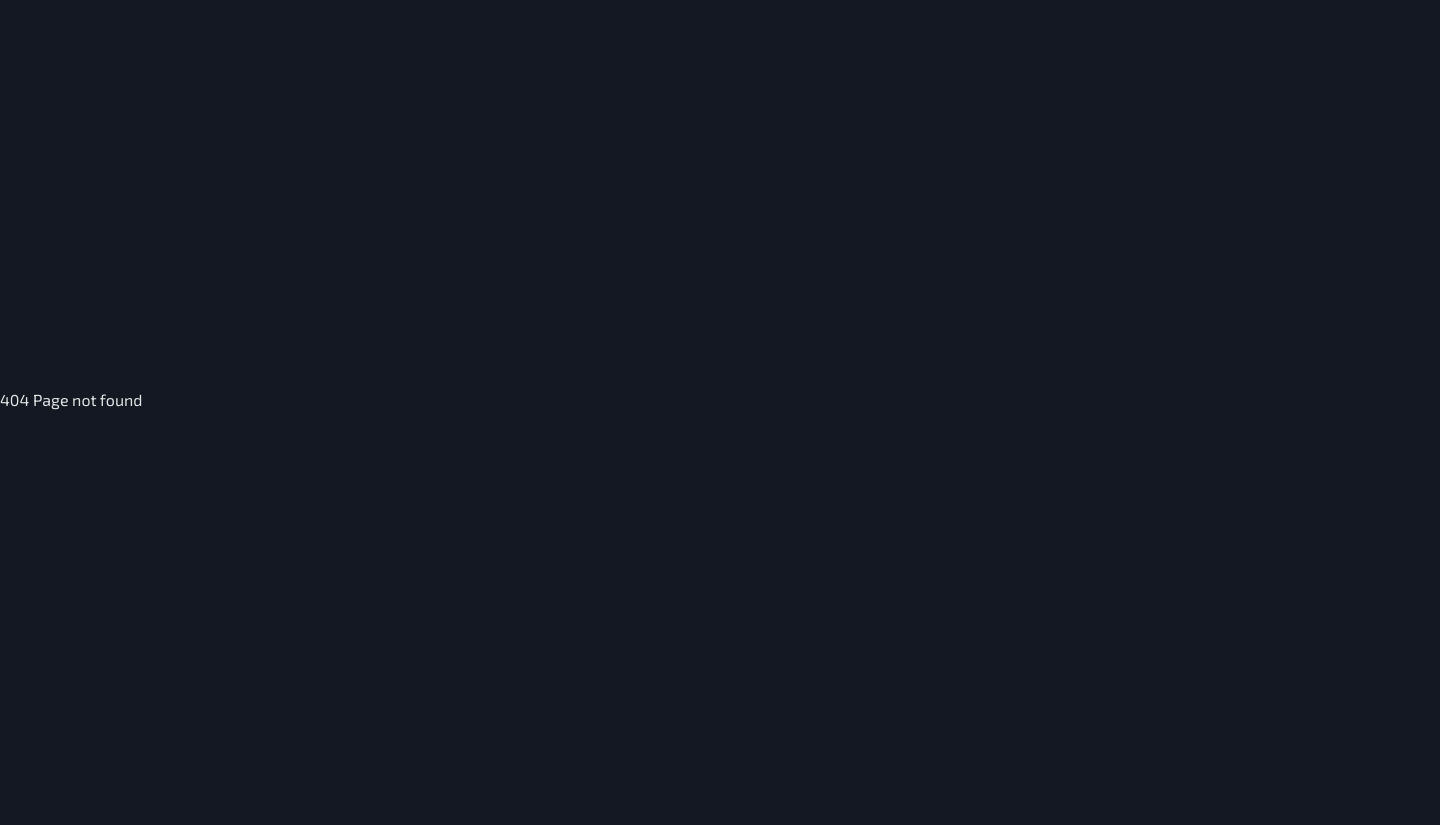
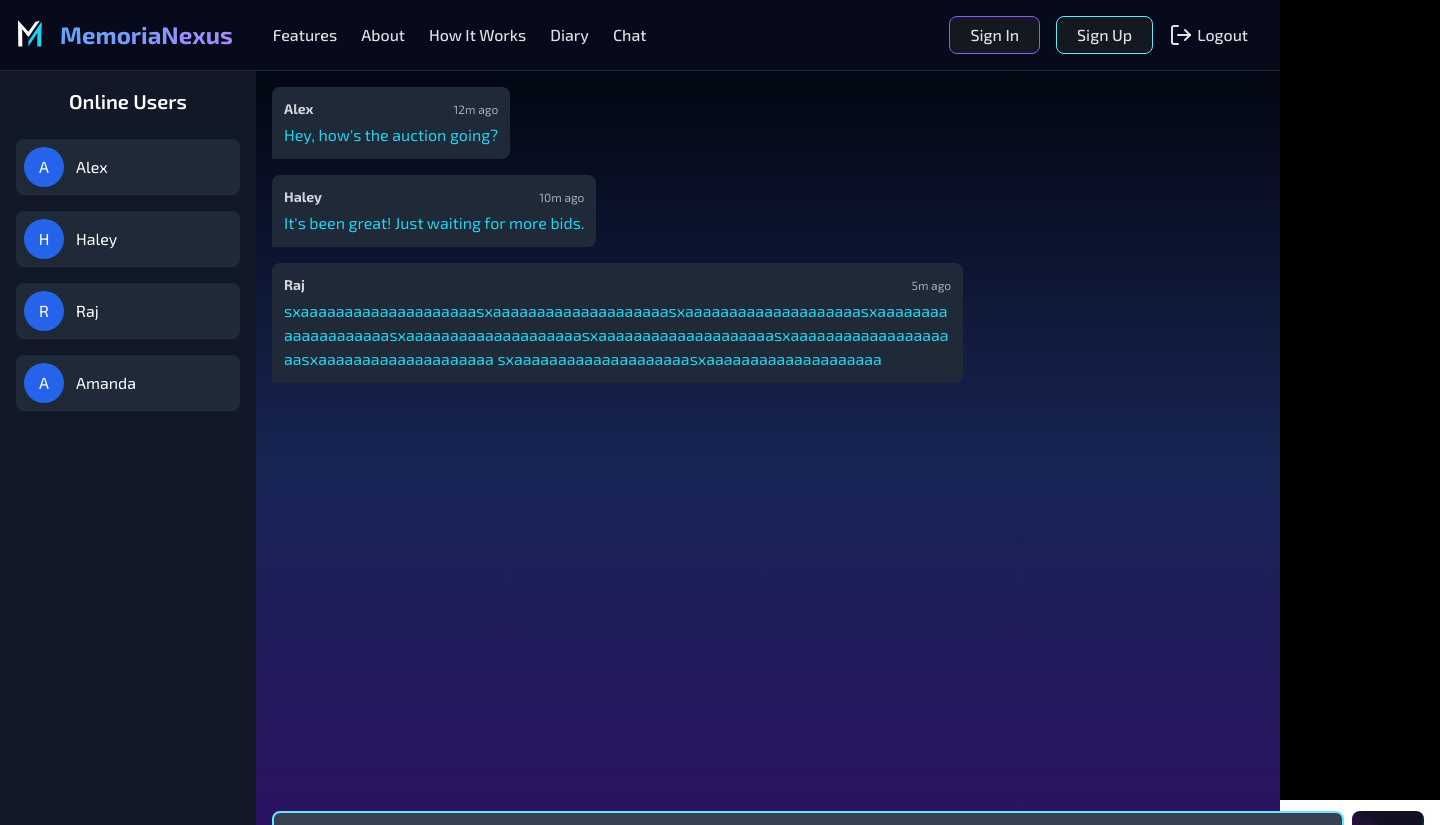
Before and after one commit to ankitkatole/MemoriaNexus, a React (Vite) app in the folder client/: page /Chat in a window 1280 px wide. Before the commit this address had no page. Shown: the top 825 px of the page, 1440 px wide, since content can reach past the window. Before the commit the page ends 800 px from the top, so only its background shows below. Built offline with nearby package versions, Linux system fonts and the light colour scheme.

Commit message:
added chat page.navbar changes login changes.

```diff
--- a/client/package.json
+++ b/client/package.json
@@ -29,6 +29,7 @@
     "@types/react-dom": "^18.3.1",
     "@vitejs/plugin-react": "^4.3.4",
     "autoprefixer": "^10.4.20",
+    "daisyui": "^4.12.22",
     "eslint": "^9.15.0",
     "eslint-plugin-react": "^7.37.2",
     "eslint-plugin-react-hooks": "^5.0.0",
--- a/client/src/App.jsx
+++ b/client/src/App.jsx
@@ -5,6 +5,7 @@ import { createBrowserRouter, RouterProvider } from 'react-router-dom';
 // import Navbar from './Components/SharedComponents/Navbar';
 import LandingPage from './Pages/LandingPage';
 import Diary from './Pages/Diary/Diary';
+import Chat from './Pages/Chat/Chat';
 
 function App() {
 
@@ -18,6 +19,11 @@ const router = createBrowserRouter([
     {
       path: '/Diary',
       element: <Diary/>,
+
+    },
+    {
+      path: '/Chat',
+      element: <Chat/>,
 
     },
     // {
--- a/client/src/Components/SharedComponents/Navbar.jsx
+++ b/client/src/Components/SharedComponents/Navbar.jsx
@@ -1,25 +1,38 @@
 import React,{useState} from 'react'
 import Logo from '../../assets/LogoTransparent.svg'
-import { Menu } from 'lucide-react'
-import { Link } from 'react-router-dom';
+import { Menu,LogOut } from 'lucide-react'
+import { Link,useNavigate } from 'react-router-dom';
+import Cookies from 'js-cookie'
 
 
 function Navbar({LoginOpen, SignupOpen}) {
+  const navigate = useNavigate();
 
   const [isMenuClicked,setisMenuClicked] = useState(false);
 
   const navLinks =[
     { link:'Features',
-      href:'/',
+      href:'#',
     },
     { link:'About',
-      href:'/',
+      href:'#',
     },
     { link:'How It Works',
-      href:'/',
+      href:'#',
+    },
+    { link:'Diary',
+      href:'/Diary',
+    },
+    { link:'Chat',
+      href:'/Chat',
     },
 
   ]
+  function Logout(){
+    Cookies.remove('LoginStatus');
+    navigate('/');
+ }
+
 
   return (
     <>
@@ -31,7 +44,7 @@ function Navbar({LoginOpen, SignupOpen}) {
       </div>
     </div> */}
 
-    <header className="border-b w-full border-gray-800  relative z-10">
+    <header className="border-b  w-full border-gray-800  bg-[#070a1a] sticky top-0 z-50">
         <nav className="container mx-auto px-4 py-4 flex items-center justify-between">
           <div className='flex  items-center gap-10'>
 
@@ -45,9 +58,9 @@ function Navbar({LoginOpen, SignupOpen}) {
 
 
           <div className="hidden lg:flex space-x-6">
-            <a href="#features" className="hover:text-violet-400 transition-colors hover:underline underline-offset-4 ">Features</a>
-            <a href="#about" className="hover:text-violet-400 transition-colors hover:underline underline-offset-4">About</a>
-            <a href="#how-it-works" className="hover:text-violet-400 transition-colors hover:underline underline-offset-4">How It Works</a>
+          {navLinks.map((navLink, index) => (
+            <a key={index} href={navLink.href} className="hover:text-violet-400 transition-colors hover:underline underline-offset-4 ">{navLink.link}</a>
+          ))}
           </div>
 
           </div>
@@ -59,6 +72,8 @@ function Navbar({LoginOpen, SignupOpen}) {
             <button className="border-cyan-300  p-[6px] px-5 hover:bg-violet-950 transition-all duration-500 " onClick={() => SignupOpen(true)}>
               Sign Up
             </button>
+
+            <a href="" className='flex items-center gap-1' onClick={Logout}><LogOut/>Logout</a>
           </div>
 
           <button  className=" lg:hidden p-2" onClick={()=>{setisMenuClicked(true)}} >
--- /dev/null
+++ b/client/src/Pages/Chat/Chat.jsx
@@ -0,0 +1,133 @@
+import React, { useState } from "react";
+import Navbar from "../../Components/SharedComponents/Navbar";
+
+const Chat = () => {
+  const [input, setInput] = useState("");
+  const [messages, setMessages] = useState([
+    { id: 1, sender: "Alex", text: "Hey, how's the auction going?", time: "12m ago" },
+    { id: 2, sender: "Haley", text: "It's been great! Just waiting for more bids.", time: "10m ago" },
+    { id: 3, sender: "Raj", text: "sxaaaaaaaaaaaaaaaaaaaasxaaaaaaaaaaaaaaaaaaaasxaaaaaaaaaaaaaaaaaaaasxaaaaaaaaaaaaaaaaaaaasxaaaaaaaaaaaaaaaaaaaasxaaaaaaaaaaaaaaaaaaaasxaaaaaaaaaaaaaaaaaaaasxaaaaaaaaaaaaaaaaaaaa sxaaaaaaaaaaaaaaaaaaaasxaaaaaaaaaaaaaaaaaaaa", time: "5m ago" },
+  ]);
+
+  const [onlineUsers, setOnlineUsers] = useState([
+    { id: 1, name: "Alex" },
+    { id: 2, name: "Haley" },
+    { id: 3, name: "Raj" },
+    { id: 4, name: "Amanda" },
+  ]);
+
+  const handleSendMessage = () => {
+    if (input.trim()) {
+      const newMessage = {
+        id: messages.length + 1,
+        sender: "Me",
+        text: input,
+        time: "Just now",
+      };
+      setMessages([...messages, newMessage]);
+      setInput("");
+    }
+  };
+
+  const handleKeyPress = (e) => {
+    if (e.key === 'Enter') {
+      handleSendMessage();
+    }
+  };
+
+  return (
+    <>  <Navbar/>
+    <div className="flex flex-col md:flex-row w-screen h-screen bg-gradient-to-b from-gray-950 via-blue-950 to-violet-950 text-white">
+      {/* Sidebar - Hidden on mobile, shown on md and up */}
+      <div className="hidden md:flex w-64 fixed min-h-screen bg-gray-900 p-4 flex-col">
+        <div className="text-center text-xl font-semibold mb-6">Online Users</div>
+        <div className="flex-grow space-y-4 overflow-y-auto">
+          {onlineUsers.map((user) => (
+            <div
+              key={user.id}
+              className="flex items-center space-x-3 p-2 bg-gray-800 rounded-lg"
+            >
+              <div className="h-10 w-10 bg-blue-600 rounded-full flex items-center justify-center">
+                {user.name[0]}
+              </div>
+              <span>{user.name}</span>
+            </div>
+          ))}
+        </div>
+      </div>
+
+      {/* Main chat area */}
+      <div className="flex-1 flex flex-col h-screen">
+        {/* Navbar */}
+        {/* <div className="p-4 bg-gray-800 shadow-md">
+          <div className="flex items-center justify-between max-w-6xl mx-auto">
+            <div className="text-xl font-semibold">Nexus Chat</div>
+            <div className="flex items-center space-x-4">
+              <div className="bg-gray-700 h-8 w-8 rounded-full flex items-center justify-center">
+                Y
+              </div>
+              <span className="text-sm">You</span>
+            </div>
+          </div>
+        </div> */}
+
+
+        {/* Messages container */}
+        <div className="flex-1 ml-64  overflow-y-auto p-4 space-y-4">
+          <div className="max-w-6xl mx-auto space-y-4">
+            {messages.map((msg) => {
+              const isOwnMessage = msg.sender === "Me";
+              return (
+                <div
+                  key={msg.id}
+                  className={`flex ${isOwnMessage ? 'justify-end' : 'justify-start'}`}
+                >
+                  <div
+                    className={`max-w-[80%] md:max-w-[60%] rounded-lg p-3 ${
+                      isOwnMessage
+                        ? ' box2 text-white rounded-br-none'
+                        : 'bg-gray-800 text-gray-300 rounded-bl-none'
+                    }`}
+                  >
+                    <div className="flex justify-between items-center gap-4">
+                      <strong className="text-sm">{msg.sender}</strong>
+                      <small className="text-xs opacity-75">{msg.time}</small>
+                    </div>
+                    <p className={`mt-1 !select-text break-words  ${
+                      isOwnMessage
+                        ? 'text-[#5cff1c]'
+                        : 'text-cyan-400'
+                    }`}>{msg.text}</p>
+                  </div>
+                </div>
+              );
+            })}
+          </div>
+        </div>
+
+        {/* Input area */}
+        <div className="p-4 ml-64 ">
+          <div className="max-w-6xl mx-auto flex items-center gap-2">
+            <input
+              type="text"
+              value={input}
+              onChange={(e) => setInput(e.target.value)}
+              onKeyPress={handleKeyPress}
+              placeholder="Type your message..."
+              className="flex-1 p-2 rounded-lg bg-gray-700 text-white placeholder-gray-400  border-2 border-cyan-300 hover:border-[#646cff] "
+            />
+            <button
+              onClick={handleSendMessage}
+              className=" box text-white px-4 py-2 rounded-lg transition-colors"
+            >
+              Send
+            </button>
+          </div>
+        </div>
+      </div>
+    </div>
+    </>
+  );
+};
+
+export default Chat;
--- a/client/src/Pages/LandingPage.jsx
+++ b/client/src/Pages/LandingPage.jsx
@@ -1,4 +1,4 @@
-import React, { useState } from 'react';
+import React, { useState,useEffect } from 'react';
 // import { Button } from '@mui/material';
 // import { Card, CardContent } from "@mui/material";
 import { BookHeart, History, Share2, Users2, } from 'lucide-react';
@@ -10,10 +10,19 @@ import { createPortal } from "react-dom";
 import Navbar from '../Components/SharedComponents/Navbar';
 import Heroimg from '../assets/heroimage.svg'
 import Footer from '../Components/SharedComponents/Footer';
-
-
+import { useNavigate } from 'react-router-dom';
+import Cookies from 'js-cookie'
 
 function LandingPage() {
+  const navigate = useNavigate();
+
+    useEffect(() => {
+      const loginTokenCookie = Cookies.get('LoginStatus');
+      if (loginTokenCookie) {
+        navigate('/Diary');
+      }
+    }, [navigate]);
+
   const [isSignInOpen, setIsSignInOpen] = useState(false);
   const [isSignUpOpen, setIsSignUpOpen] = useState(false);
 
@@ -30,7 +39,7 @@ function LandingPage() {
       document.body
 
     )}
-    <div className="min-h-screen w-screen bg-gradient-to-b from-gray-950 via-blue-950 to-violet-950 text-gray-100 overflow-hidden">
+    <div className="min-h-screen w-screen bg-gradient-to-b from-gray-950 via-blue-950 to-violet-950 text-gray-100 ">
 
       {/* Header */}
      <Navbar LoginOpen={setIsSignInOpen} SignupOpen={setIsSignUpOpen} />
--- a/client/src/Pages/Resgistration/Login.jsx
+++ b/client/src/Pages/Resgistration/Login.jsx
@@ -19,7 +19,7 @@ function Login({onClose, SignUpOpen}) {
   useEffect(() => {
     const loginTokenCookie = Cookies.get('LoginStatus');
     if (loginTokenCookie) {
-      navigate('/Diary');
+      navigate('/Chat');
     }
   }, [navigate]);
 
@@ -55,9 +55,15 @@ function Login({onClose, SignUpOpen}) {
         axios.defaults.headers.common['Authorization'] = `Bearer ${loginTokenCookie}`;
 
         console.log(message);
+        Cookies.set('LoginStatus', JSON.stringify(token), {
+          expires: 1,
+          path: '/',
+          secure: true,
+          sameSite: 'strict',
+        });
         setLoading(false);
 
-        navigate('/Diary');
+        navigate('/Chat');
       }
     } catch (err) {
       setLoading(false);
--- a/client/src/index.css
+++ b/client/src/index.css
@@ -185,6 +185,10 @@ input:-webkit-autofill {
   /* font-family: "Russo One", serif; */
   /* font-family: "Titillium Web", serif; */
   font-family: "Exo 2", serif;
+  scrollbar-width: thin;
+  user-select: none;
+  -moz-user-select: none;
+  scrollbar-color: #646cff #2a1454 !important;
 
 }
 
@@ -296,9 +300,9 @@ button:hover {
 }
 
 
-.Diary{
+/* .Diary{
   scrollbar-width: thin;
   user-select: none;
   -moz-user-select: none;
   scrollbar-color: #646cff #2a1454;
-}
+} */
--- a/client/tailwind.config.js
+++ b/client/tailwind.config.js
@@ -1,3 +1,4 @@
+import daisyui from "daisyui"
 /** @type {import('tailwindcss').Config} */
 export default {
   content: [
@@ -22,5 +23,7 @@ export default {
       },
     },
   },
-  plugins: [],
+  plugins: [
+    daisyui
+  ],
 }
```
Also changed, not shown: client/src/Pages/Diary/Diary.jsx (+41 -5 lines), 1 other file (tests, documents, lock files or other folders).
